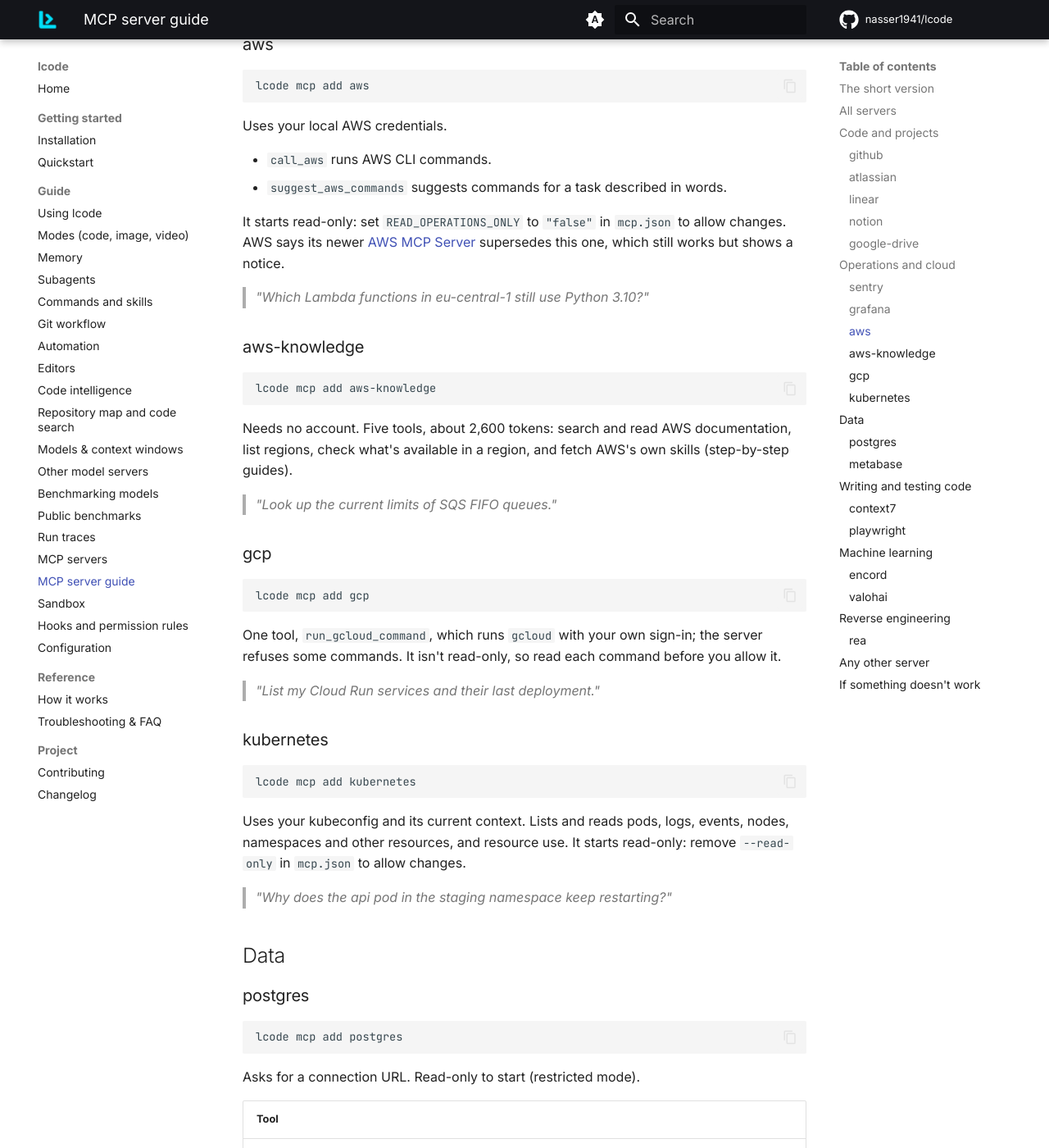
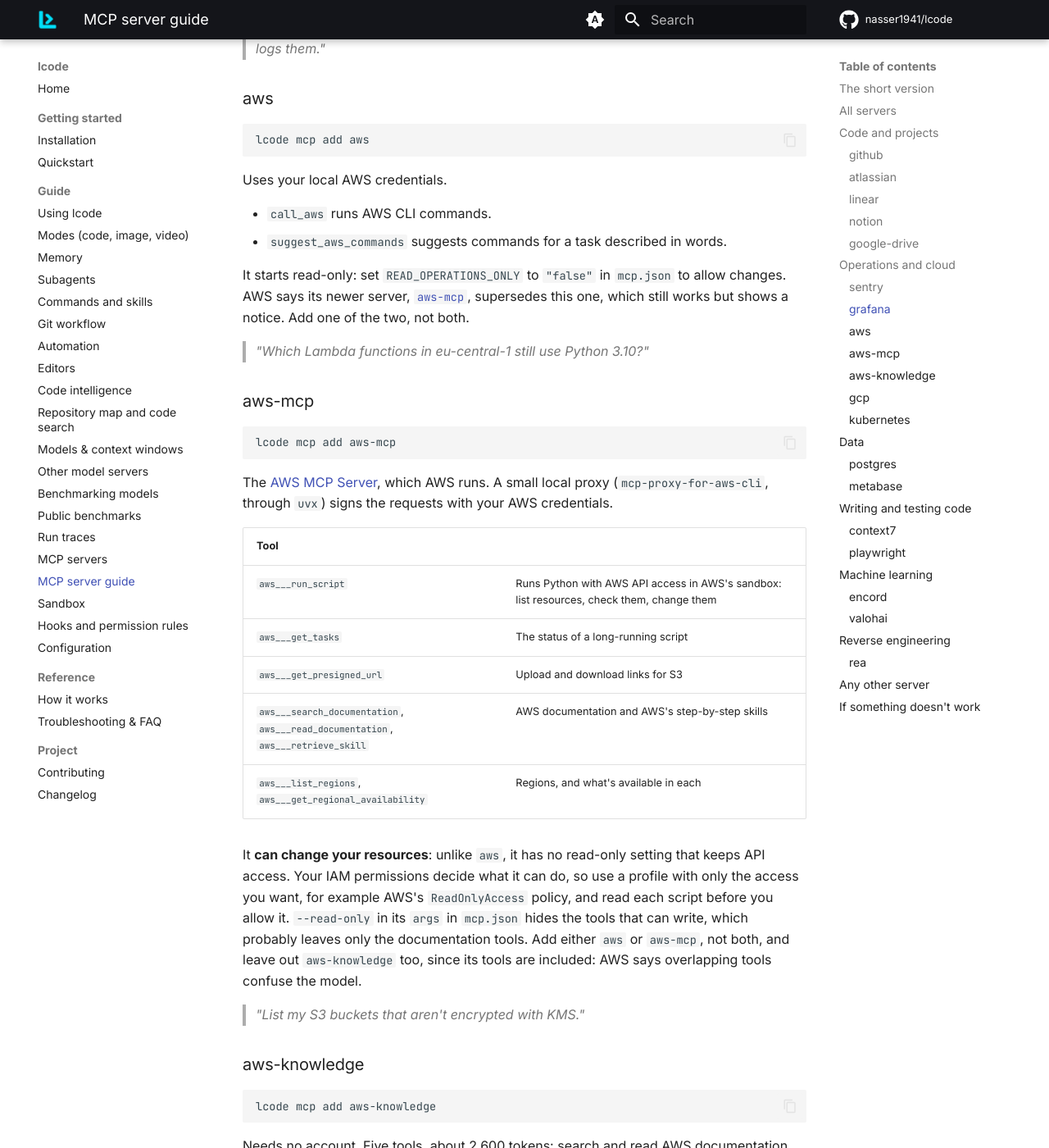
Before and after one commit to nasser1941/lcode, an MkDocs documentation site: the page built from docs/mcp-guide.md, in a window 1280 px wide and 1400 px high, scrolled down 4360 px. Shown: the whole window at 82% size. Built offline with MkDocs 1.6.1 and Material for MkDocs 9.7.7, drawn with Linux system fonts in a browser that asks for light colours; comment, search, counter and statistics services are not loaded; some of the changed text lies outside the part shown.

Commit message:
Add AWS's newer MCP server as aws-mcp
The AWS MCP Server, through AWS's version-pinned proxy (mcp-proxy-for-aws-cli
1.8.0), next to the AWS API MCP Server it supersedes. It can change resources
within the profile's IAM permissions; the docs say so.

Co-Authored-By: Claude Opus 5.5 <noreply@anthropic.com>

````diff
--- a/docs/mcp-guide.md
+++ b/docs/mcp-guide.md
@@ -38,6 +38,7 @@ Settings are in `~/.config/lcode/mcp.json`. Add only the servers you use: each o
 | [`sentry`](#sentry) | Errors, traces and releases | yes | browser sign-in |
 | [`grafana`](#grafana) | Dashboards, metrics, logs, alerts | read-only to start | `uvx`, a service account token |
 | [`aws`](#aws) | AWS CLI commands | read-only to start | `uvx`, AWS credentials |
+| [`aws-mcp`](#aws-mcp) | AWS API calls, docs and skills | yes, within your IAM permissions | `uvx`, AWS credentials |
 | [`aws-knowledge`](#aws-knowledge) | AWS documentation | no | nothing |
 | [`gcp`](#gcp) | `gcloud` commands | yes | `npx`, `gcloud` signed in |
 | [`kubernetes`](#kubernetes) | Pods, logs, events | read-only to start | `npx`, a kubeconfig |
@@ -160,10 +161,34 @@ Uses your local AWS credentials.
 - `suggest_aws_commands` suggests commands for a task described in words.
 
 It starts read-only: set `READ_OPERATIONS_ONLY` to `"false"` in `mcp.json` to allow changes. AWS says its newer
-[AWS MCP Server](https://docs.aws.amazon.com/agent-toolkit/latest/userguide/mcp-server.html) supersedes this one,
-which still works but shows a notice.
+server, [`aws-mcp`](#aws-mcp), supersedes this one, which still works but shows a notice. Add one of the two, not both.
 
 > *"Which Lambda functions in eu-central-1 still use Python 3.10?"*
+
+### aws-mcp
+
+```bash
+lcode mcp add aws-mcp
+```
+
+The [AWS MCP Server](https://docs.aws.amazon.com/agent-toolkit/latest/userguide/mcp-server.html), which AWS runs. A small
+local proxy (`mcp-proxy-for-aws-cli`, through `uvx`) signs the requests with your AWS credentials.
+
+| Tool | |
+|---|---|
+| `aws___run_script` | Runs Python with AWS API access in AWS's sandbox: list resources, check them, change them |
+| `aws___get_tasks` | The status of a long-running script |
+| `aws___get_presigned_url` | Upload and download links for S3 |
+| `aws___search_documentation`, `aws___read_documentation`, `aws___retrieve_skill` | AWS documentation and AWS's step-by-step skills |
+| `aws___list_regions`, `aws___get_regional_availability` | Regions, and what's available in each |
+
+It **can change your resources**: unlike `aws`, it has no read-only setting that keeps API access. Your IAM permissions
+decide what it can do, so use a profile with only the access you want, for example AWS's `ReadOnlyAccess` policy, and
+read each script before you allow it. `--read-only` in its `args` in `mcp.json` hides the tools that can write, which
+probably leaves only the documentation tools. Add either `aws` or `aws-mcp`, not both, and leave out `aws-knowledge`
+too, since its tools are included: AWS says overlapping tools confuse the model.
+
+> *"List my S3 buckets that aren't encrypted with KMS."*
 
 ### aws-knowledge
 
````
Also changed, not shown: CHANGELOG.md (+3 -0 lines), docs/mcp.md (+1 -0 lines), src/lcode/mcp/catalog.toml (+29 -1 lines).
